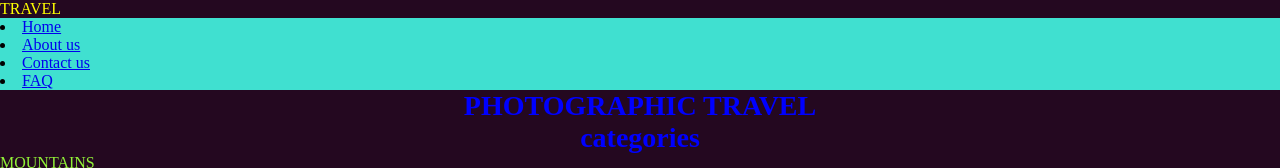
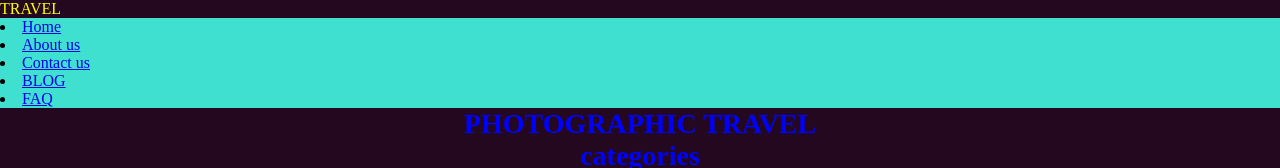
Before and after one commit to BRIANCHERUIYOT/PHOTOGRAPHY-WEBSITE, a plain HTML site: page index.html in a window 1280 px wide. Shown: the top 168 px of the page. Drawn offline with Linux system fonts and the light colour scheme.

Commit message:
adds a blog section on the nav bar

```diff
--- a/index.html
+++ b/index.html
@@ -16,6 +16,7 @@
         <li> <a href="#">Home</a></li>
         <li> <a href="#">About us</a></li>
         <li> <a href="#">Contact us</a></li>
+        <li> <a href="#">BLOG</a></li>
         <li> <a href="#">FAQ</a></li>
         </div>
   </nav>
```
